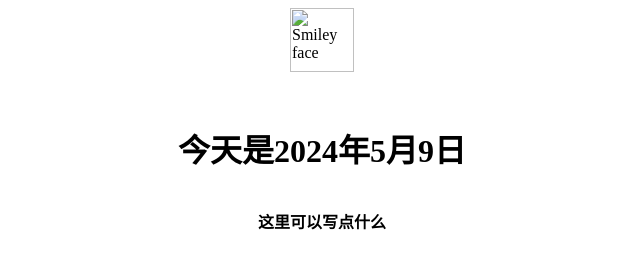
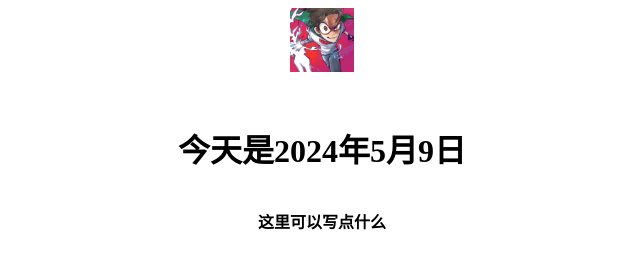
Before and after one commit to prowolfy/prowolf, a plain HTML site: page index.html in a window 1280 px wide. Shown: the whole page, without its empty margins (318-958 px from the left). Drawn offline with Linux system fonts and the light colour scheme.

Commit message:
Update index.html

```diff
--- a/index.html
+++ b/index.html
@@ -9,7 +9,7 @@
     flex-direction: column;
     align-items: center;
 ">
-    <img src="微信图片_20240410112627.jpg" alt="Smiley face" width="64" height="64"><p></p>
+    <img src="20240410112627.jpg" alt="Smiley face" width="64" height="64"><p></p>
     <h1>今天是2024年5月9日</h1>
     <p><b>这里可以写点什么</b></p>
 
```
